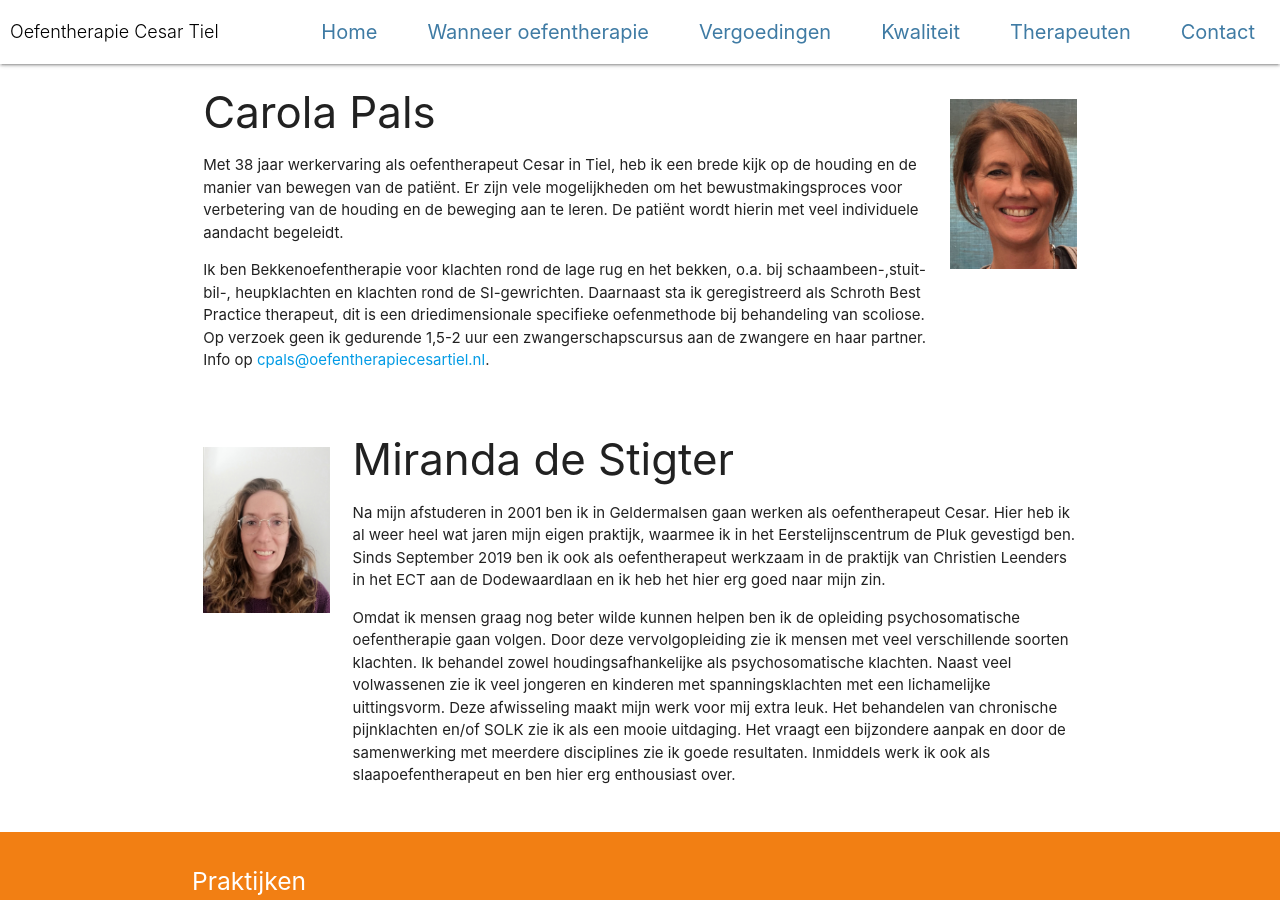
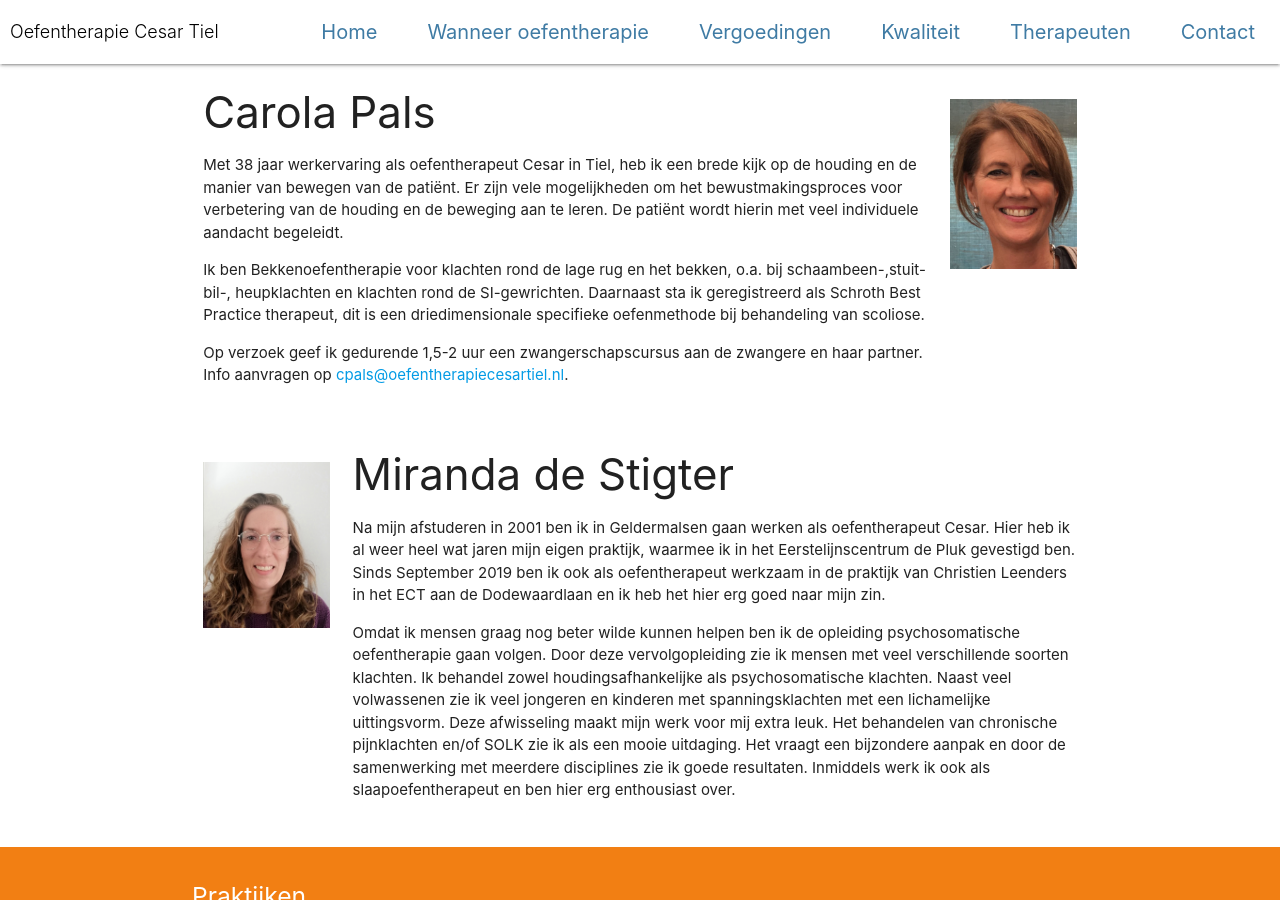
Before and after one commit to jlwbr/Cesar-Tiel, a Jekyll site: the page built from pages/therapeuten.md, in a window 1280 px wide and 900 px high, scrolled down 337 px. Built offline with Jekyll 4.4.1, drawn with Linux system fonts in a browser that asks for light colours; nearby versions of some CDN libraries; a script that is not in the unit is left out.

Commit message:
MOve line to new alinea

```diff
--- a/pages/therapeuten.md
+++ b/pages/therapeuten.md
@@ -20,7 +20,9 @@
 
 Met 38 jaar werkervaring als oefentherapeut Cesar in Tiel, heb ik een brede kijk op de houding en de manier van bewegen van de patiënt. Er zijn vele mogelijkheden om het bewustmakingsproces voor verbetering van de houding en de beweging aan te leren. De patiënt wordt hierin met veel individuele aandacht begeleidt.
 
-Ik ben Bekkenoefentherapie voor klachten rond de lage rug en het bekken, o.a. bij schaambeen-,stuit- bil-, heupklachten en klachten rond de SI-gewrichten. Daarnaast sta ik geregistreerd als Schroth Best Practice therapeut, dit is een driedimensionale specifieke oefenmethode bij behandeling van scoliose. Op verzoek geen ik gedurende 1,5-2 uur een zwangerschapscursus aan de zwangere en haar partner. Info op [cpals@oefentherapiecesartiel.nl](mailto:cpals@oefentherapiecesartiel.nl).
+Ik ben Bekkenoefentherapie voor klachten rond de lage rug en het bekken, o.a. bij schaambeen-,stuit- bil-, heupklachten en klachten rond de SI-gewrichten. Daarnaast sta ik geregistreerd als Schroth Best Practice therapeut, dit is een driedimensionale specifieke oefenmethode bij behandeling van scoliose.
+
+Op verzoek geef ik gedurende 1,5-2 uur een zwangerschapscursus aan de zwangere en haar partner. Info aanvragen op [cpals@oefentherapiecesartiel.nl](mailto:cpals@oefentherapiecesartiel.nl).
 
   </div>
   <div class="col s2"><img src="{{ site.baseurl }}/assets/images/Home1.jpg" width="100%" style="margin-top: 40px;"/></div>
```
